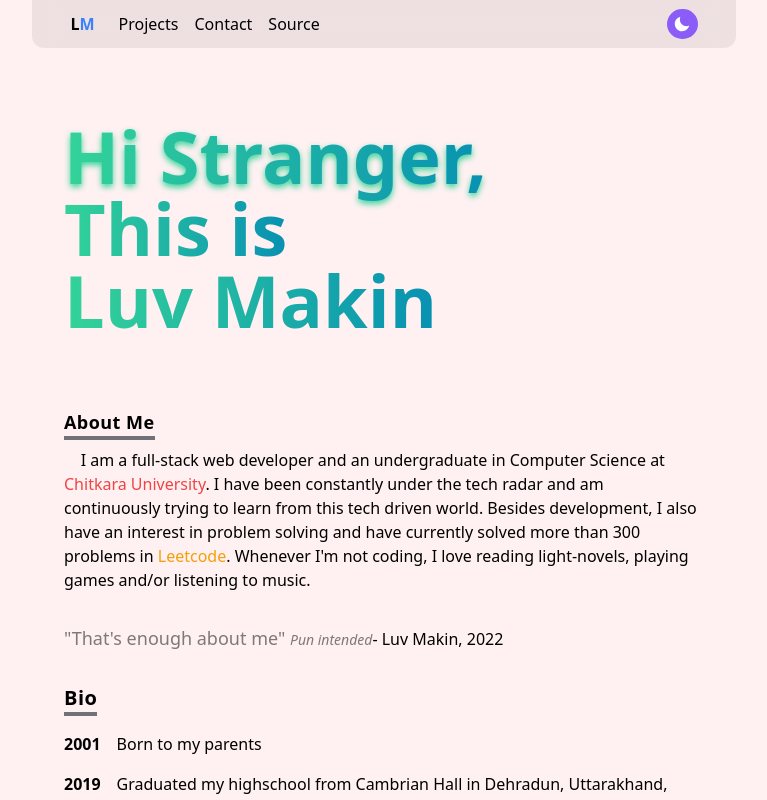
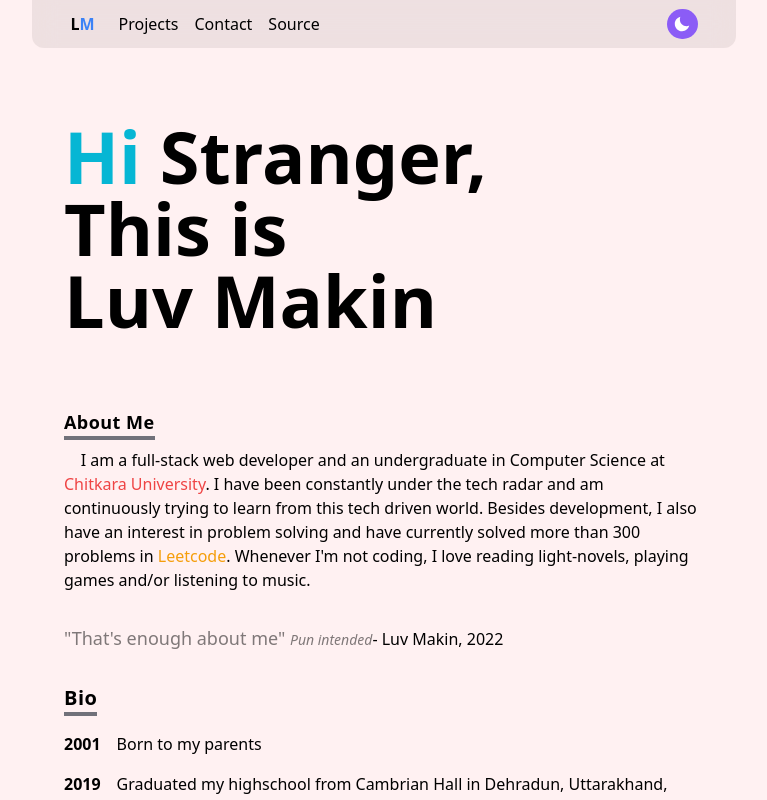
Before and after one commit to pandacover/portfolio, a Next.js app: page / in a window 1280 px wide. Shown: the top 800 px of the page, without its empty margins (256-1023 px from the left). Built offline with nearby package versions, Linux system fonts and the light colour scheme.

Commit message:
header animation changed

```diff
--- a/components/Layout.tsx
+++ b/components/Layout.tsx
@@ -1,7 +1,6 @@
-import React, { createContext } from "react";
 import Navbar from "./navbar";
 import Footer from "./footer";
-import { motion, AnimatePresence } from "framer-motion";
+import { AnimatePresence } from "framer-motion";
 
 interface Props {
 	children: React.ReactNode;
--- a/components/about.tsx
+++ b/components/about.tsx
@@ -1,4 +1,4 @@
-import React, { useContext, useState, useRef } from "react";
+import React, { useContext, useRef } from "react";
 import { ScrollContext } from "../utils/observer";
 import Link from "next/link";
 
@@ -6,25 +6,14 @@ type SpanProps = {
 	children: React.ReactNode;
 	progress: number;
 	lowerLimit: number;
-	gradientOne: string;
-	gradientTwo: string;
 };
 
-const Span: React.FC<SpanProps> = ({
-	children,
-	progress,
-	lowerLimit,
-	gradientOne,
-	gradientTwo,
-}) => {
+const Span: React.FC<SpanProps> = ({ children, progress, lowerLimit }) => {
 	let currentProgress = progress;
 	return (
 		<span
-			className={`transition-all duration-600 ease-in-out bg-clip-text text-transparent bg-gradient-to-r ${gradientOne} ${gradientTwo} dark:from-purple-600 dark:to-indigo-900
-    ${
-			currentProgress > lowerLimit &&
-			"drop-shadow-[0rem_0.2rem_0.2rem_#34d399] dark:drop-shadow-[0rem_0.18rem_0.18rem_#312e81]"
-		}`}
+			className={`transition-color duration-300 ease-in-out text-black dark:text-white
+			${currentProgress >= lowerLimit && "text-cyan-500 dark:text-indigo-700"}`}
 		>
 			{children}
 		</span>
@@ -46,31 +35,25 @@ const About: React.FC = () => {
 	return (
 		<div ref={refContainer} className='pt-6'>
 			<h1 className='transition min-h-fit text-7xl font-bold py-12'>
-				<Span
-					progress={progress}
-					lowerLimit={-1}
-					gradientOne='from-emerald-400'
-					gradientTwo='to-cyan-600'
-				>
-					Hi Stranger,{" "}
+				<Span progress={progress} lowerLimit={0}>
+					Hi{" "}
+				</Span>
+				<Span progress={progress} lowerLimit={1}>
+					Stranger,
 				</Span>
 				<br />
-				<Span
-					progress={progress}
-					lowerLimit={1}
-					gradientOne='from-emerald-400'
-					gradientTwo='to-cyan-600'
-				>
-					This is
+				<Span progress={progress} lowerLimit={2}>
+					This{" "}
+				</Span>
+				<Span progress={progress} lowerLimit={3}>
+					is
 				</Span>
 				<br />
-				<Span
-					progress={progress}
-					lowerLimit={3}
-					gradientOne='from-emerald-400'
-					gradientTwo='to-cyan-600'
-				>
-					Luv Makin
+				<Span progress={progress} lowerLimit={4}>
+					Luv{" "}
+				</Span>
+				<Span progress={progress} lowerLimit={5}>
+					Makin
 				</Span>
 			</h1>
 			<h3 className='font-bold tracking-wide text-lg pt-6 border-b-4 w-fit border-zinc-500'>
--- a/components/index.tsx
+++ b/components/index.tsx
@@ -1,6 +1,5 @@
 export { default as Layout } from "./Layout";
 export { default as About } from "./about";
-export { default as Projects } from "./projects";
 export { default as Bio } from "./bio";
 export { default as Online } from "./online";
 export { default as Loader } from "./loader";
--- a/components/loader.tsx
+++ b/components/loader.tsx
@@ -1,7 +1,5 @@
-import React from "react";
-
 const Loader: React.FC = () => (
-  <div className="custom-loader w-6 h-6 border-2 rounded-full animate-spin" />
+	<div className='custom-loader w-6 h-6 border-2 rounded-full animate-spin' />
 );
 
 export default Loader;
--- a/components/online.tsx
+++ b/components/online.tsx
@@ -1,22 +1,36 @@
-import React from 'react'
-import { FaGithub, FaLinkedinIn } from 'react-icons/fa'
-import { SiLeetcode } from 'react-icons/si'
-import Link from 'next/link'
+import { FaGithub, FaLinkedinIn } from "react-icons/fa";
+import { SiLeetcode } from "react-icons/si";
+import Link from "next/link";
 
 interface SocialInterface {
-    id: string,
-    name: string,
-    icon: any,
-    link: string
+	id: string;
+	name: string;
+	icon: any;
+	link: string;
 }
 
-type SocialType = Array<SocialInterface>
+type SocialType = Array<SocialInterface>;
 
 const Social: SocialType = [
-    { id: '-social-item-1', name: '@pandacover', icon: <FaGithub />, link: 'https://github.com/pandacover' },
-    { id: '-social-item-2', name: '@luvmakin', icon: <FaLinkedinIn />, link: '/' },
-    { id: '-social-item-3', name: '@luvmakin', icon: <SiLeetcode />, link: 'https://leetcode.com/luvmakin' }
-]
+	{
+		id: "-social-item-1",
+		name: "@pandacover",
+		icon: <FaGithub />,
+		link: "https://github.com/pandacover",
+	},
+	{
+		id: "-social-item-2",
+		name: "@luvmakin",
+		icon: <FaLinkedinIn />,
+		link: "/",
+	},
+	{
+		id: "-social-item-3",
+		name: "@luvmakin",
+		icon: <SiLeetcode />,
+		link: "https://leetcode.com/luvmakin",
+	},
+];
 
 const Online: React.FC = () => {
 	return (
@@ -25,20 +39,22 @@ const Online: React.FC = () => {
 				Find me online
 			</h1>
 			<ul className='pt-4 flex flex-col gap-2'>
-                { Social.map(item => (
+				{Social.map((item) => (
 					<li key={item.id} className='pl-2 text-emerald-600 font-semibold'>
 						<Link href={item.link}>
-                            <a target='_blank' className='flex items-center w-fit px-4 py-2 hover:bg-emerald-100 rounded-lg transition'>
+							<a
+								target='_blank'
+								className='flex items-center w-fit px-4 py-2 hover:bg-emerald-100 rounded-lg transition'
+							>
 								<span className='pr-2'>{item.icon}</span>
 								<span>{item.name}</span>
 							</a>
 						</Link>
 					</li>
-                )) }
+				))}
 			</ul>
 		</div>
-    )
-}
+	);
+};
 
-
-export default Online
+export default Online;
--- a/components/projects.tsx
+++ /dev/null
@@ -1,16 +0,0 @@
-import React from "react";
-
-interface Props {
-  id: string;
-  title: string;
-  desc: string;
-  image: string;
-}
-
-const Projects: React.FC = () => {
-  return (
-      <h1>Projects</h1>
-  );
-};
-
-export default Projects;
--- a/pages/_app.tsx
+++ b/pages/_app.tsx
@@ -4,7 +4,6 @@ import ScrollObserver from "../utils/observer";
 import dynamic from "next/dynamic";
 import { Loader } from "../components";
 import { Suspense } from "react";
-import { AnimatePresence } from "framer-motion";
 
 const LazyLayout = dynamic(() => import("../components/Layout"), {
 	suspense: true,
```
Also changed, not shown: components/bio.tsx (+5 -7 lines), components/footer.tsx (+5 -6 lines). Lines whose indentation alone changed are shown as unchanged.
